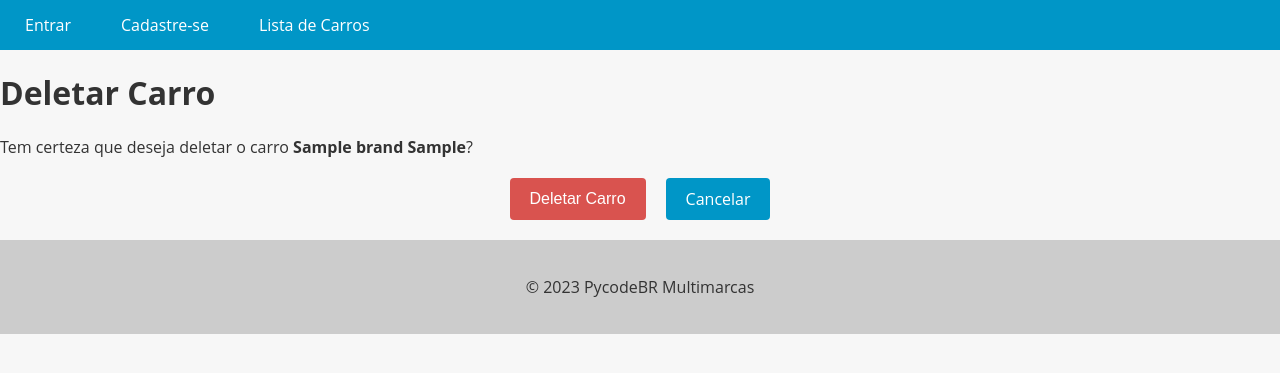
After one commit to richardazambuja/carros, a Django app: page /car/1/delete in a window 1280 px wide. The commit adds this page. Shown: the top 373 px of the page. Run offline with Django 5.2, Linux system fonts and the light colour scheme; tables that the repository leaves empty hold one stand-in row (values such as "Sample post").

Commit message:
Implementando DeleteView (CRUD completo)

```diff
--- a/app/urls.py
+++ b/app/urls.py
@@ -18,7 +18,7 @@ from django.contrib import admin
 from django.urls import path
 from django.conf import settings
 from django.conf.urls.static import static
-from cars.views import CarListView, NewCarCreateView, SuccessView, CarDetailView, CarUpdateView
+from cars.views import CarListView, NewCarCreateView, SuccessView, CarDetailView, CarUpdateView, CarDeleteView
 from accounts.views import register_view, login_view, logout_view
 
 
@@ -31,5 +31,6 @@ urlpatterns = [
     path('new_car/', NewCarCreateView.as_view(), name='new_car'),
     path('sucess/', SuccessView.as_view(), name='sucess'),
     path('car/<int:pk>', CarDetailView.as_view(), name='car_detail'),
-    path('car/<int:pk>/update', CarUpdateView.as_view(), name='car_update')
+    path('car/<int:pk>/update', CarUpdateView.as_view(), name='car_update'),
+    path('car/<int:pk>/delete', CarDeleteView.as_view(), name='car_delete'),
 ] + static(settings.MEDIA_URL, document_root=settings.MEDIA_ROOT)
--- /dev/null
+++ b/cars/templates/car_delete.html
@@ -0,0 +1,63 @@
+{% extends "base.html" %}
+
+{% block content %}
+  <style>
+    .buttons-container {
+      display: flex;
+      justify-content: center;
+      margin-top: 20px;
+      margin-bottom: 20px;
+    }
+
+    .btn {
+      display: inline-block;
+      background-color: #0096c7;
+      color: #fff;
+      border: none;
+      padding: 10px 20px;
+      font-size: 16px;
+      border-radius: 4px;
+      cursor: pointer;
+      transition: background-color 0.3s ease-in-out;
+      margin: 0 10px;
+    }
+
+    .btn:hover {
+      background-color: #108eb8;
+    }
+
+    .btn-danger {
+      background-color: #d9534f;
+      text-decoration: none !important;
+    }
+
+    .btn-danger:hover {
+      background-color: #d2221c;
+    }
+
+    .error-message {
+      color: #d9534f;
+      font-size: 14px;
+      margin-top: 5px;
+    }
+
+    a {
+      text-decoration: none !important;
+    }
+  </style>
+  <div class="card">
+    <div class="card-header">
+      <h1 class="card-title">Deletar Carro</h1>
+    </div>
+    <div class="card-body">
+      <p>Tem certeza que deseja deletar o carro <strong>{{ object.brand }} {{ object.model }}</strong>?</p>
+      <form method="post">
+        {% csrf_token %}
+        <div class="buttons-container">
+          <button type="submit" class="btn btn-danger">Deletar Carro</button>
+          <a href="{% url 'car_detail' pk=object.pk %}" class="btn btn-secondary">Cancelar</a>
+        </div>
+      </form>
+    </div>
+  </div>
+{% endblock %}
--- a/cars/templates/car_detail.html
+++ b/cars/templates/car_detail.html
@@ -89,5 +89,6 @@
   </div>
   <div class="buttons-container">
     <a href="{% url 'car_update' pk=object.pk %}" class="btn btn-primary">Editar</a>
+    <a href="{% url 'car_delete' pk=object.pk %}" class="btn btn-danger">Deletar</a>
   </div>
 {% endblock %}
--- a/cars/templates/car_update.html
+++ b/cars/templates/car_update.html
@@ -115,7 +115,8 @@
     <div>
       <div class="buttons-container">
         <input type="submit" value="Salvar Alterações" class="btn btn-primary">
-        <a href="{% url 'cars_list' %}" class="btn btn-secondary">Cancelar</a>
+        <a href="{% url 'car_detail' pk=object.pk%}" class="btn btn-secondary">Cancelar</a>
+        <a href="{% url 'car_delete' pk=object.pk %}" class="btn btn-danger">Deletar</a>
       </div>
     </div>
   </form>
--- a/cars/views.py
+++ b/cars/views.py
@@ -2,7 +2,8 @@ from django.shortcuts import render, redirect
 from cars.models import Car
 from cars.forms import CarForm, CarModelForm
 from django.views import View
-from django.views.generic import ListView, CreateView, DetailView, UpdateView
+from django.urls import reverse_lazy
+from django.views.generic import ListView, CreateView, DetailView, UpdateView, DeleteView
 from django.contrib.auth.mixins import LoginRequiredMixin
 
 ##FunctionBasedView
@@ -83,4 +84,12 @@ class CarUpdateView(UpdateView):
      model = Car
      form_class = CarModelForm
      template_name = 'car_update.html'
+     success_url = '/car/car.id/update/'
+
+     def get_success_url(self):
+          return reverse_lazy('car_detail', kwargs={'pk':self.object.pk})
+
+class CarDeleteView(DeleteView):
+     model = Car
+     template_name = 'car_delete.html'
      success_url = '/cars/'
```
